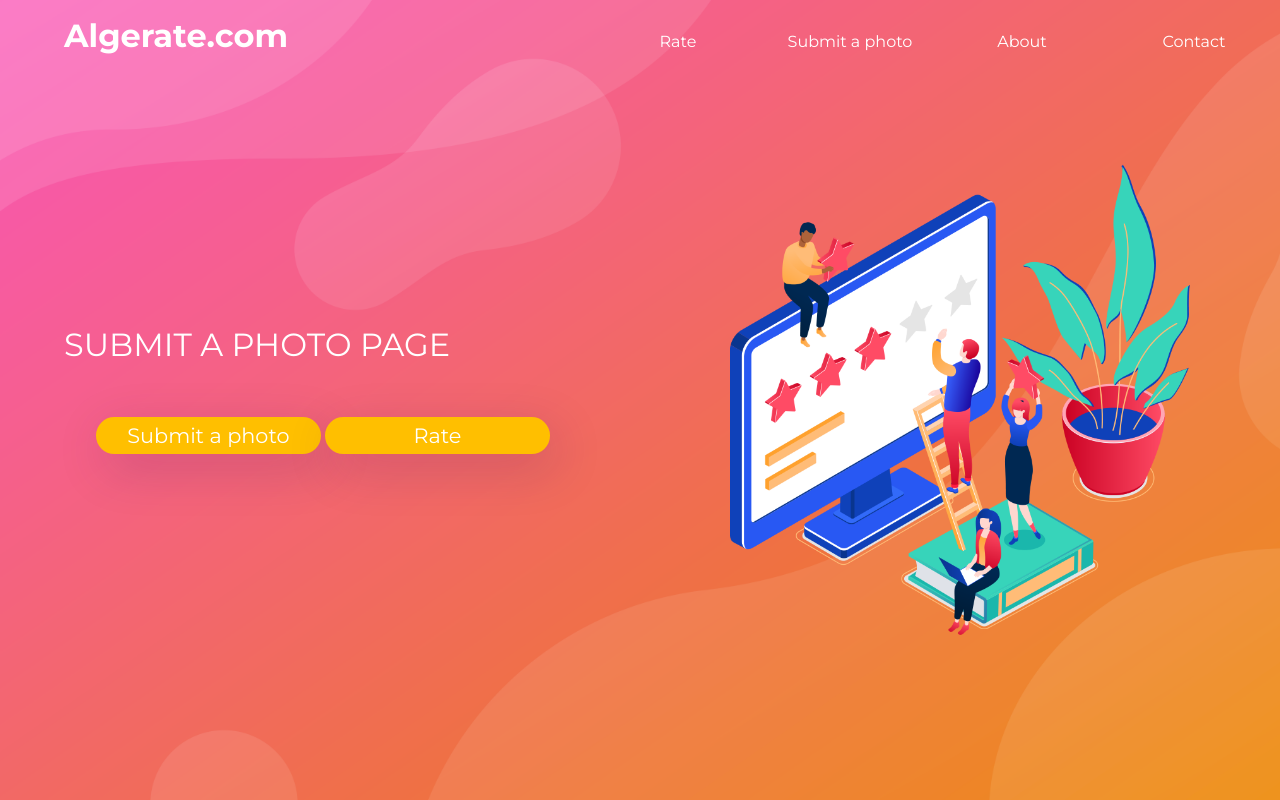
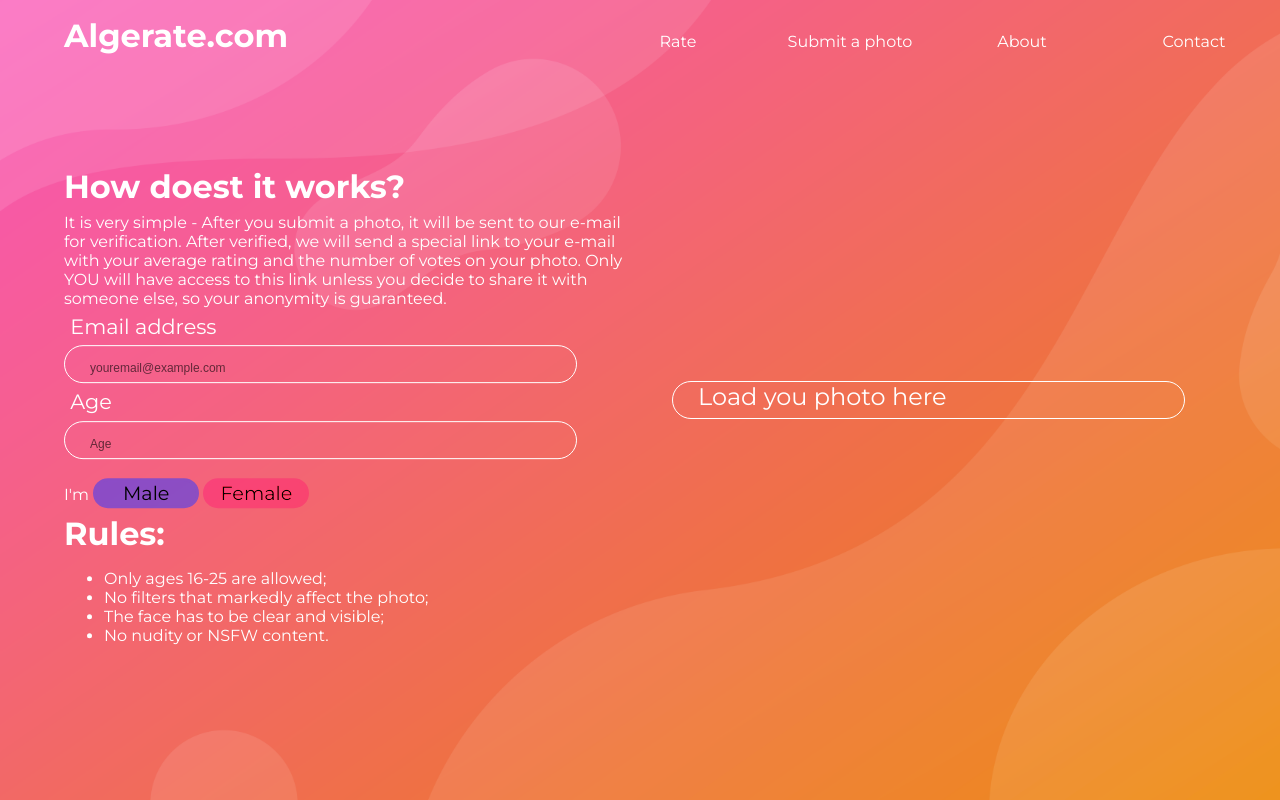
Before and after one commit to NightSkyStudios/algerate, a Django app: page /submit_photo/ in a window 1280 px wide. Run offline with Django 3.2, Linux system fonts and the light colour scheme.

Commit message:
css light refactor, forms scss, contact page, submit photo work in progress

```diff
--- a/static/css/_contacts.scss
+++ /dev/null
@@ -1,45 +0,0 @@
-::placeholder { /* Firefox, Chrome, Opera */
-    color: #343434;
-}
-
-:-ms-input-placeholder { /* Internet Explorer 10-11 */
-    color: #343434;
-}
-
-::-ms-input-placeholder { /* Microsoft Edge */
-    color: #343434;
-}
-
-form {
-    input[type=text] {
-        border-radius: 25px;
-        display: block;
-        height: 1.5em;
-        width: 80%;
-        font-size: 2em;
-        padding: 0 25px;
-        background: grey;
-        border: solid 1px white;
-        color: white;
-    }
-
-    textarea {
-        display: block;
-        border-radius: 25px;
-        width: 80%;
-        background: grey;
-        border: solid 1px white;
-        padding: 0 25px;
-        resize: none;
-        color: white;
-        font-size: 2em;
-        font-family: inherit;
-    }
-
-    label {
-        display: block;
-        font-size: 2em;
-        color: white;
-        margin: 0.3em;
-    }
-}
--- /dev/null
+++ b/static/css/_form.scss
@@ -0,0 +1,156 @@
+//placeholder texts
+::placeholder { /* Firefox, Chrome, Opera */
+    color: #343434;
+    font-size: 0.5em;
+}
+
+:-ms-input-placeholder { /* Internet Explorer 10-11 */
+    color: #343434;
+}
+
+::-ms-input-placeholder { /* Microsoft Edge */
+    color: #343434;
+}
+
+//end
+
+//Input textfield
+input[type=text] {
+    border-radius: 25px;
+    display: block;
+    height: 1.5em;
+    width: 80%;
+    font-size: 1.5em;
+    padding: 0 25px;
+    background: grey;
+    border: solid 1px white;
+    color: white;
+
+    -webkit-box-shadow: 0 0 0 0 transparent;
+    -moz-box-shadow: 0 0 0 0 transparent;
+    box-shadow: 0 0 0 0 transparent;
+
+    outline: none;
+
+    transition: box-shadow .3s;
+
+    &:focus {
+        -webkit-box-shadow: 0 0 0 2px var(--accent-yellow);
+        -moz-box-shadow: 0 0 0 2px var(--accent-yellow);
+        box-shadow: 0 0 0 2px var(--accent-yellow);
+    }
+}
+
+input[type=file]{
+    display: none;
+
+    & + label{
+
+    }
+}
+
+//styling file loading button
+.file-load-group {
+    border-radius: 25px;
+    display: block;
+    height: 1.5em;
+    width: 80%;
+    font-size: 1.5em;
+    padding: 0 25px;
+    background: grey;
+    border: solid 1px white;
+    color: white;
+
+    -webkit-box-shadow: 0 0 0 0 transparent;
+    -moz-box-shadow: 0 0 0 0 transparent;
+    box-shadow: 0 0 0 0 transparent;
+
+    outline: none;
+
+    transition: box-shadow .3s;
+
+    &:focus {
+        -webkit-box-shadow: 0 0 0 2px var(--accent-yellow);
+        -moz-box-shadow: 0 0 0 2px var(--accent-yellow);
+        box-shadow: 0 0 0 2px var(--accent-yellow);
+    }
+}
+
+//base radio button labels for sex radio buttons (submit_photo.html)
+.sex-radio-label {
+    display: inline-block;
+    border-radius: 15px;
+    background: white;
+    color: black;
+    cursor: pointer;
+    width: 100px;
+    text-align: center;
+    transition: background-color .3s, border-color .3s;
+    font-size: 1.2em;
+}
+
+.male {
+    background: var(--sex-male);
+    border: 3px solid var(--sex-male);
+
+    &:hover {
+        border-color: var(--sex-alt-male);
+    }
+}
+
+.female {
+    background: var(--sex-female);
+    border: 3px solid var(--sex-female);
+
+    &:hover {
+        border-color: var(--sex-alt-female);
+    }
+}
+
+//male lable active
+#male:checked + .sex-radio-label {
+    background: var(--sex-alt-male);
+}
+
+//female label checked
+#female:checked + .sex-radio-label {
+    background: var(--sex-alt-female);
+}
+
+
+//textarea input
+textarea {
+    display: block;
+    border-radius: 25px;
+    width: 80%;
+    background: grey;
+    border: solid 1px white;
+    padding: 0 25px;
+    resize: none;
+    color: white;
+    font-size: 1.5em;
+    font-family: inherit;
+    font-weight: inherit;
+
+    -webkit-box-shadow: 0 0 0 0 transparent;
+    -moz-box-shadow: 0 0 0 0 transparent;
+    box-shadow: 0 0 0 0 transparent;
+
+    outline: none;
+
+    transition: box-shadow .3s;
+
+    &:focus {
+        -webkit-box-shadow: 0 0 0 2px var(--accent-yellow);
+        -moz-box-shadow: 0 0 0 2px var(--accent-yellow);
+        box-shadow: 0 0 0 2px var(--accent-yellow);
+    }
+}
+
+//basic labels
+.basic-label {
+    display: block;
+    font-size: 1.3em;
+    color: white;
+    margin: 0.3em;
+}
--- a/static/css/_global.scss
+++ b/static/css/_global.scss
@@ -23,4 +23,29 @@
 h2{
     font-size: 3em;
     color: white;
+    margin-bottom: .2em;
+    margin-top: .2em;
 }
+
+h3{
+    font-size: 2em;
+    color: white;
+    margin-bottom: .2em;
+    margin-top: .2em;
+}
+
+.fs-2{
+    font-size: 2em;
+}
+
+.blend-hard-light{
+    mix-blend-mode: hard-light;
+}
+
+ul{
+    color:white;
+    text-decoration: none;
+    li{
+
+    }
+}
--- a/static/css/_index.scss
+++ b/static/css/_index.scss
@@ -27,8 +27,7 @@
                     position: relative;
                     top: 40%;
                     color: white;
-                    font-size: 2em;
-
+                    font-size: 1em;
                 }
 
                 .button-group {
@@ -53,5 +52,17 @@
                 transform: translateY(-50%);
             }
         }
+
+        .submit-photo-image{
+            position: relative;
+            top: 50%;
+            transform: translateY(-50%);
+
+            .image-loaded{
+                background: white;
+                min-width: 100%;
+                height: auto;
+            }
+        }
     }
 }
--- a/static/css/_variables.scss
+++ b/static/css/_variables.scss
@@ -5,6 +5,11 @@
 
     --accent-yellow: #ffbf00;
 
+    --sex-male: #4963c5;
+    --sex-alt-male: #5e85ff;
+    --sex-female: #c1557e;
+    --sex-alt-female: #ff70a5;
+
     //measures
     --navbar-heigth: 7vh;
 }
--- a/static/css/styles.css
+++ b/static/css/styles.css
@@ -9,6 +9,10 @@
   --background-pink: #fb7bc6;
   --background-yellow: #ee941a;
   --accent-yellow: #ffbf00;
+  --sex-male: #4963c5;
+  --sex-alt-male: #5e85ff;
+  --sex-female: #c1557e;
+  --sex-alt-female: #ff70a5;
   --navbar-heigth: 7vh;
 }
 
@@ -35,8 +39,29 @@
 h2 {
   font-size: 3em;
   color: white;
+  margin-bottom: 0.2em;
+  margin-top: 0.2em;
 }
 
+h3 {
+  font-size: 2em;
+  color: white;
+  margin-bottom: 0.2em;
+  margin-top: 0.2em;
+}
+
+.fs-2 {
+  font-size: 2em;
+}
+
+.blend-hard-light {
+  mix-blend-mode: hard-light;
+}
+
+ul {
+  color: white;
+  text-decoration: none;
+}
 .content {
   background-position: center;
   background-repeat: no-repeat;
@@ -64,7 +89,7 @@
   position: relative;
   top: 40%;
   color: white;
-  font-size: 2em;
+  font-size: 1em;
 }
 .content-grid .description-wraper .description .button-group {
   position: relative;
@@ -84,10 +109,21 @@
   top: 50%;
   transform: translateY(-50%);
 }
+.content-grid .submit-photo-image {
+  position: relative;
+  top: 50%;
+  transform: translateY(-50%);
+}
+.content-grid .submit-photo-image .image-loaded {
+  background: white;
+  min-width: 100%;
+  height: auto;
+}
 
 ::placeholder {
   /* Firefox, Chrome, Opera */
   color: #343434;
+  font-size: 0.5em;
 }
 
 :-ms-input-placeholder {
@@ -100,18 +136,90 @@
   color: #343434;
 }
 
-form input[type=text] {
+input[type=text] {
   border-radius: 25px;
   display: block;
   height: 1.5em;
   width: 80%;
-  font-size: 2em;
+  font-size: 1.5em;
   padding: 0 25px;
   background: grey;
   border: solid 1px white;
   color: white;
+  -webkit-box-shadow: 0 0 0 0 transparent;
+  -moz-box-shadow: 0 0 0 0 transparent;
+  box-shadow: 0 0 0 0 transparent;
+  outline: none;
+  transition: box-shadow 0.3s;
 }
-form textarea {
+input[type=text]:focus {
+  -webkit-box-shadow: 0 0 0 2px var(--accent-yellow);
+  -moz-box-shadow: 0 0 0 2px var(--accent-yellow);
+  box-shadow: 0 0 0 2px var(--accent-yellow);
+}
+
+input[type=file] {
+  display: none;
+}
+.file-load-group {
+  border-radius: 25px;
+  display: block;
+  height: 1.5em;
+  width: 80%;
+  font-size: 1.5em;
+  padding: 0 25px;
+  background: grey;
+  border: solid 1px white;
+  color: white;
+  -webkit-box-shadow: 0 0 0 0 transparent;
+  -moz-box-shadow: 0 0 0 0 transparent;
+  box-shadow: 0 0 0 0 transparent;
+  outline: none;
+  transition: box-shadow 0.3s;
+}
+.file-load-group:focus {
+  -webkit-box-shadow: 0 0 0 2px var(--accent-yellow);
+  -moz-box-shadow: 0 0 0 2px var(--accent-yellow);
+  box-shadow: 0 0 0 2px var(--accent-yellow);
+}
+
+.sex-radio-label {
+  display: inline-block;
+  border-radius: 15px;
+  background: white;
+  color: black;
+  cursor: pointer;
+  width: 100px;
+  text-align: center;
+  transition: background-color 0.3s, border-color 0.3s;
+  font-size: 1.2em;
+}
+
+.male {
+  background: var(--sex-male);
+  border: 3px solid var(--sex-male);
+}
+.male:hover {
+  border-color: var(--sex-alt-male);
+}
+
+.female {
+  background: var(--sex-female);
+  border: 3px solid var(--sex-female);
+}
+.female:hover {
+  border-color: var(--sex-alt-female);
+}
+
+#male:checked + .sex-radio-label {
+  background: var(--sex-alt-male);
+}
+
+#female:checked + .sex-radio-label {
+  background: var(--sex-alt-female);
+}
+
+textarea {
   display: block;
   border-radius: 25px;
   width: 80%;
@@ -120,12 +228,24 @@
   padding: 0 25px;
   resize: none;
   color: white;
-  font-size: 2em;
+  font-size: 1.5em;
   font-family: inherit;
+  font-weight: inherit;
+  -webkit-box-shadow: 0 0 0 0 transparent;
+  -moz-box-shadow: 0 0 0 0 transparent;
+  box-shadow: 0 0 0 0 transparent;
+  outline: none;
+  transition: box-shadow 0.3s;
 }
-form label {
+textarea:focus {
+  -webkit-box-shadow: 0 0 0 2px var(--accent-yellow);
+  -moz-box-shadow: 0 0 0 2px var(--accent-yellow);
+  box-shadow: 0 0 0 2px var(--accent-yellow);
+}
+
+.basic-label {
   display: block;
-  font-size: 2em;
+  font-size: 1.3em;
   color: white;
   margin: 0.3em;
 }
--- a/static/css/styles.scss
+++ b/static/css/styles.scss
@@ -11,7 +11,7 @@
 @import "variables";
 @import "global";
 @import "index";
-@import "contacts";
+@import "form";
 
 .navbar {
     background: transparent;
--- a/templates/index.html
+++ b/templates/index.html
@@ -9,11 +9,11 @@
 <body>
 
 {% include 'navbar.html' %}
-<div class="content" style=" background-image: url({% static 'img/Background.png' %});">
+<div class="content" style="background-image: url({% static 'img/Background.png' %});">
     <div class="content-grid">
         <div class="description-wraper">
             <div class="description">
-            <span>This is an ANONYMOUS website in which people can upload images of themselves and let other people
+            <span class="fs-2">This is an ANONYMOUS website in which people can upload images of themselves and let other people
                 rate them. Feel free to submit a photo of yourself if you are feeling curious, or rate other people's
                 photos if you are looking for a great time-killer.</span>
                 <div class="button-group">
--- a/templates/submit_photo.html
+++ b/templates/submit_photo.html
@@ -10,20 +10,52 @@
 
 {% include 'navbar.html' %}
 <div class="content" style=" background-image: url({% static 'img/Background.png' %});">
-    <div class="content-grid">
-        <div class="description-wraper">
-            <div class="description">
-            <span>SUBMIT A PHOTO PAGE</span>
-                <div class="button-group">
-                    <a href="" class="round-button">Submit a photo</a>
-                    <a href="" class="round-button">Rate</a>
+    <form style="display: initial" action="" method="POST">
+        <div class="content-grid">
+            <div class="description-wraper">
+                <div class="submit-photo-text description blend-hard-light">
+                    <h3>How doest it works?</h3>
+                    <span>
+                It is very simple - After you submit a photo, it will be
+                sent to our e-mail for verification. After verified, we
+                will send a special link to your e-mail with your
+                average rating and the number of votes on your
+                photo. Only YOU will have access to this link unless
+                you decide to share it with someone else, so your
+                anonymity is guaranteed.
+            </span>
+                    <label class="basic-label" for="email">Email address</label>
+                    <input type="text" name="email" id="email" placeholder="youremail@example.com">
+                    <label class="basic-label" for="age">Age</label>
+                    <input type="text" name="age" id="age" placeholder="Age">
+                    <br>
+                    <span>I'm
+                        <input hidden type="radio" name="sex" id="male">
+                        <label class="sex-radio-label male" for="male">Male</label>
+                        <input hidden type="radio" name="sex" id="female">
+                        <label class="sex-radio-label female" for="female">Female</label>
+                    </span>
+                    <h3>Rules:</h3>
+                    <ul>
+                        <li>Only ages 16-25 are allowed;</li>
+                        <li>No filters that markedly affect the photo;</li>
+                        <li>The face has to be clear and visible;</li>
+                        <li>No nudity or NSFW content.</li>
+                    </ul>
+                </div>
+            </div>
+            <div class="description-wraper">
+                <div class="submit-photo-image blend-hard-light">
+                    <div class="image-loaded"></div>
+                    <div class="file-load-group">
+                        <span>Load you photo here</span>
+                        <input type="file" name="file" id="file">
+                        <label for="file"></label>
+                    </div>
                 </div>
             </div>
         </div>
-        <div class="image-wraper">
-            <img src="{% static 'img/index_splash.png' %}" alt="" class="image">
-        </div>
-    </div>
+    </form>
 </div>
 </body>
 </html>
```
Also changed, not shown: templates/contact.html (+5 -4 lines), templates/verified_page.html (+7 -6 lines), 1 other file.
